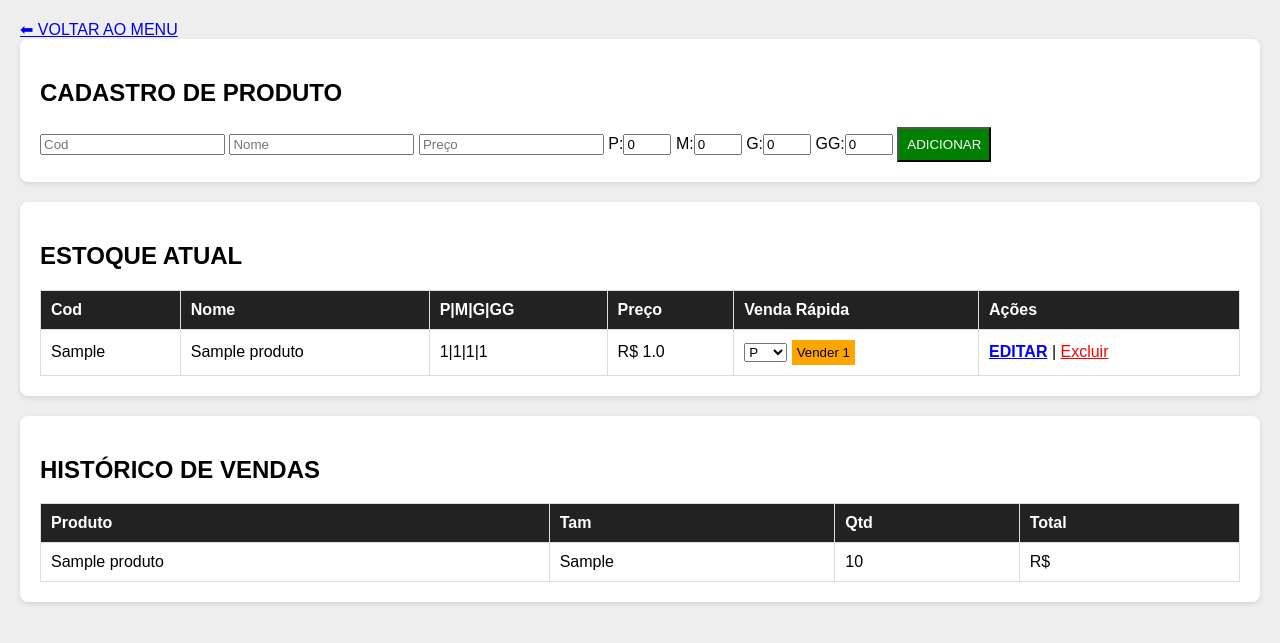
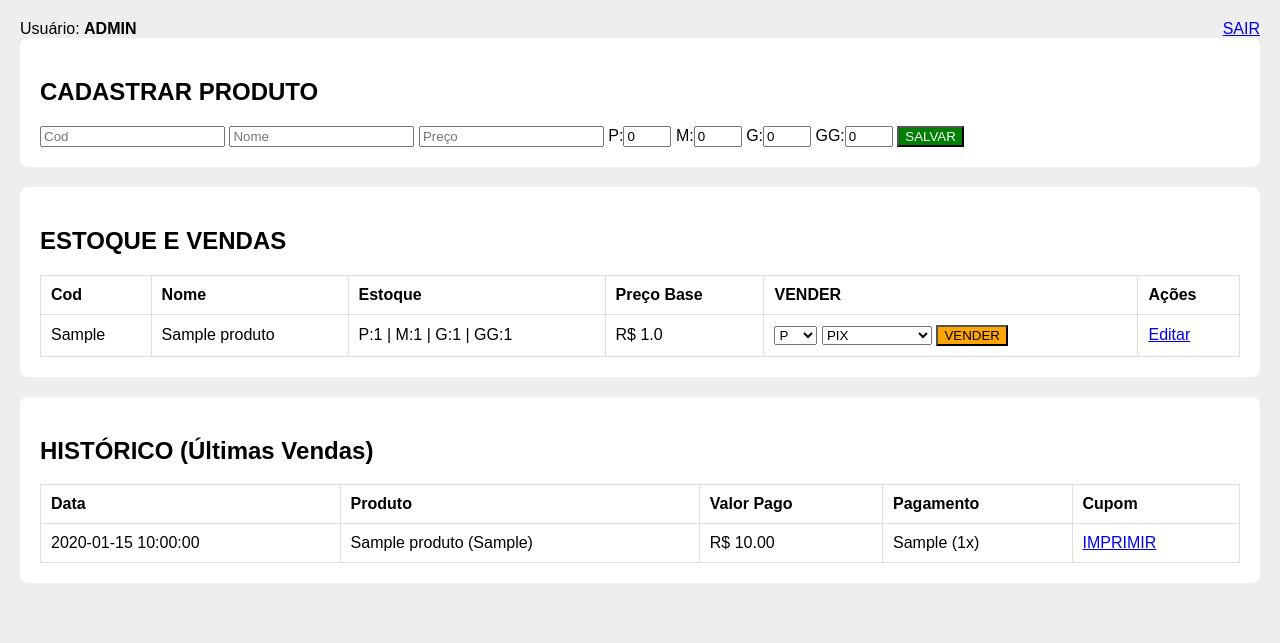
Before and after one commit to marcospb2016pb-eng/VIBE-SISTEMA, a Flask app: page /estoque in a window 1280 px wide. Shown: the top 643 px of the page. Run offline with Flask 3, Linux system fonts and the light colour scheme; the visitor is signed in with stand-in values (Sample User, id 1); tables that the repository leaves empty hold one stand-in row (values such as "Sample post").

Commit message:
Update estoque.html

```diff
--- a/templates/estoque.html
+++ b/templates/estoque.html
@@ -2,22 +2,30 @@
 <html>
 <head>
     <meta charset="UTF-8">
-    <title>ESTOQUE COMPLETO</title>
+    <title>SISTEMA VIBE - GESTÃO</title>
     <style>
-        body { font-family: sans-serif; margin: 20px; background: #eee; }
-        .box { background: white; padding: 20px; border-radius: 8px; box-shadow: 0 2px 5px rgba(0,0,0,0.1); margin-bottom: 20px; }
-        table { width: 100%; border-collapse: collapse; margin-top: 10px; }
+        body { font-family: sans-serif; background: #eee; margin: 20px; }
+        .box { background: white; padding: 20px; border-radius: 8px; margin-bottom: 20px; }
+        table { width: 100%; border-collapse: collapse; }
         th, td { border: 1px solid #ddd; padding: 10px; text-align: left; }
-        th { background: #222; color: white; }
-        .btn-edit { color: blue; font-weight: bold; }
-        .btn-venda { background: orange; border: none; padding: 5px; cursor: pointer; }
+        .cartao-opcoes { display: none; margin-top: 5px; background: #fff3cd; padding: 5px; border-radius: 5px; }
     </style>
+    <script>
+        function toggleCartao(select, id) {
+            var div = document.getElementById('parcelas_' + id);
+            div.style.display = (select.value === 'Cartão') ? 'block' : 'none';
+        }
+    </script>
 </head>
 <body>
-    <a href="/">⬅ VOLTAR AO MENU</a>
+    <div style="display:flex; justify-content:space-between;">
+        <span>Usuário: <b>{{ user.upper() }}</b></span>
+        <a href="/logout">SAIR</a>
+    </div>
 
+    {% if user == 'admin' %}
     <div class="box">
-        <h2>{{ 'EDITAR PRODUTO' if edit_item else 'CADASTRO DE PRODUTO' }}</h2>
+        <h2>{{ 'EDITAR PRODUTO' if edit_item else 'CADASTRAR PRODUTO' }}</h2>
         <form action="{{ url_for('editar', id=edit_item.id) if edit_item else url_for('cadastrar') }}" method="POST">
             <input type="text" name="codigo" placeholder="Cod" value="{{ edit_item.codigo if edit_item else '' }}" required>
             <input type="text" name="nome" placeholder="Nome" value="{{ edit_item.nome if edit_item else '' }}" required>
@@ -26,31 +34,38 @@
             M:<input type="number" name="M" value="{{ edit_item.m if edit_item else 0 }}" style="width:40px">
             G:<input type="number" name="G" value="{{ edit_item.g if edit_item else 0 }}" style="width:40px">
             GG:<input type="number" name="GG" value="{{ edit_item.gg if edit_item else 0 }}" style="width:40px">
-            <button type="submit" style="background:green; color:white; padding: 8px;">{{ 'SALVAR' if edit_item else 'ADICIONAR' }}</button>
-            {% if edit_item %}<a href="/estoque">Cancelar</a>{% endif %}
+            <button type="submit" style="background:green; color:white;">SALVAR</button>
         </form>
     </div>
+    {% endif %}
 
     <div class="box">
-        <h2>ESTOQUE ATUAL</h2>
+        <h2>ESTOQUE E VENDAS</h2>
         <table>
-            <tr><th>Cod</th><th>Nome</th><th>P|M|G|GG</th><th>Preço</th><th>Venda Rápida</th><th>Ações</th></tr>
+            <tr><th>Cod</th><th>Nome</th><th>Estoque</th><th>Preço Base</th><th>VENDER</th><th>Ações</th></tr>
             {% for p in produtos %}
             <tr>
                 <td>{{ p.codigo }}</td>
                 <td>{{ p.nome }}</td>
-                <td>{{ p.p }}|{{ p.m }}|{{ p.g }}|{{ p.gg }}</td>
+                <td>P:{{p.p}} | M:{{p.m}} | G:{{p.g}} | GG:{{p.gg}}</td>
                 <td>R$ {{ p.preco }}</td>
                 <td>
                     <form action="/vender" method="POST">
                         <input type="hidden" name="produto_id" value="{{ p.id }}">
                         <select name="tamanho"><option>P</option><option>M</option><option>G</option><option>GG</option></select>
-                        <button type="submit" class="btn-venda">Vender 1</button>
+                        <select name="pagamento" onchange="toggleCartao(this, '{{p.id}}')">
+                            <option>PIX</option><option>Dinheiro</option><option value="Cartão">Cartão (+14%)</option>
+                        </select>
+                        <div id="parcelas_{{p.id}}" class="cartao-opcoes">
+                            Parc: <select name="parcelas"><option>1</option><option>2</option><option>3</option></select>
+                        </div>
+                        <button type="submit" style="background:orange;">VENDER</button>
                     </form>
                 </td>
                 <td>
-                    <a href="/pre-editar/{{ p.id }}" class="btn-edit">EDITAR</a> |
-                    <a href="/deletar/{{ p.id }}" style="color:red">Excluir</a>
+                    {% if user == 'admin' %}
+                    <a href="/estoque?edit_id={{p.id}}">Editar</a>
+                    {% endif %}
                 </td>
             </tr>
             {% endfor %}
@@ -58,11 +73,17 @@
     </div>
 
     <div class="box">
-        <h2>HISTÓRICO DE VENDAS</h2>
+        <h2>HISTÓRICO (Últimas Vendas)</h2>
         <table>
-            <tr><th>Produto</th><th>Tam</th><th>Qtd</th><th>Total</th></tr>
+            <tr><th>Data</th><th>Produto</th><th>Valor Pago</th><th>Pagamento</th><th>Cupom</th></tr>
             {% for v in vendas %}
-            <tr><td>{{ v.nome }}</td><td>{{ v.tamanho }}</td><td>{{ v.quantidade }}</td><td>R$ {{ v.valor_total }}</td></tr>
+            <tr>
+                <td>{{ v.data }}</td>
+                <td>{{ v.nome }} ({{v.tamanho}})</td>
+                <td>R$ {{ "%.2f"|format(v.valor_pago) }}</td>
+                <td>{{ v.forma_pagamento }} ({{v.parcelas}}x)</td>
+                <td><a href="/imprimir/{{v.id}}" target="_blank">IMPRIMIR</a></td>
+            </tr>
             {% endfor %}
         </table>
     </div>
```
